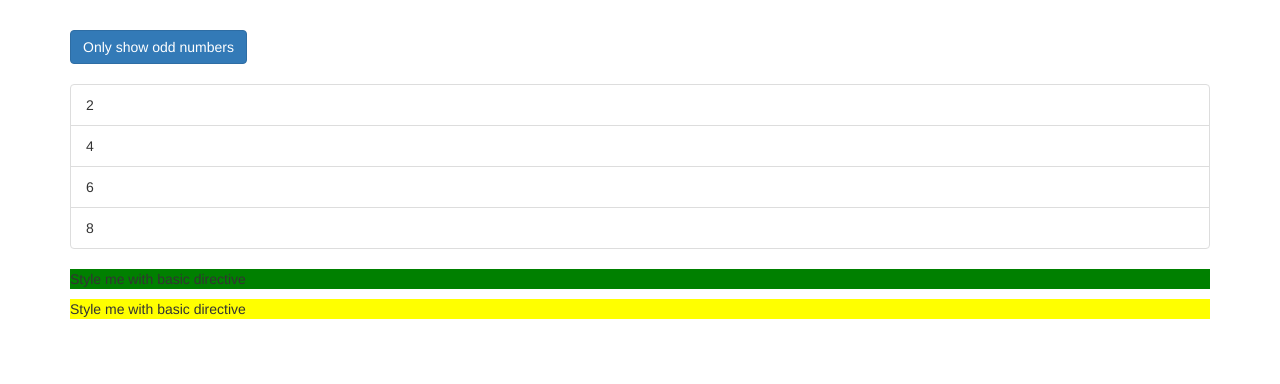
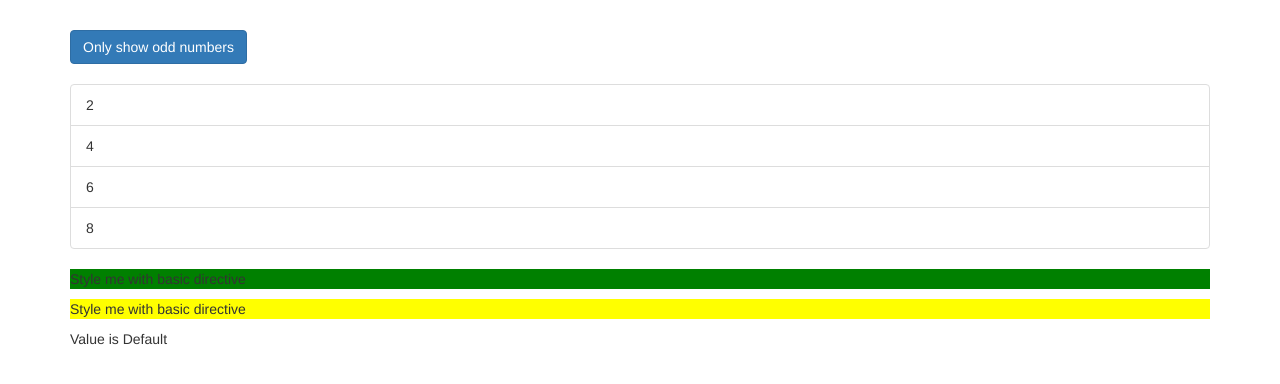
Before and after one commit to iamvsz/Directive-Start, an Angular app: page / in a window 1280 px wide. Shown: the top 384 px of the page. Built offline with nearby package versions, Linux system fonts and the light colour scheme.

Commit message:
switch-directive use case

```diff
--- a/src/app/app.component.html
+++ b/src/app/app.component.html
@@ -29,6 +29,12 @@
       </ul>
       <p appBasicHighlight>Style me with basic directive</p>
       <p [appBetterHighlight]="'red'" defaultColor="yellow">Style me with basic directive</p>
+      <div [ngSwitch]="value">
+        <p *ngSwitchCase="5">Value is 5</p>
+        <p *ngSwitchCase="10">Value is 10</p>
+        <p *ngSwitchCase="100">Value is 100</p>
+        <p *ngSwitchDefault>Value is Default</p>
+      </div>
     </div>
   </div>
 </div>
--- a/src/app/app.component.ts
+++ b/src/app/app.component.ts
@@ -11,4 +11,5 @@
   evenNumbers = [2, 4, 6, 8]
   oddNumbers = [1, 3, 5, 7, 9]
   onlyOdd: boolean = false;
+  value: number = 43;  // will print default
 }
```
